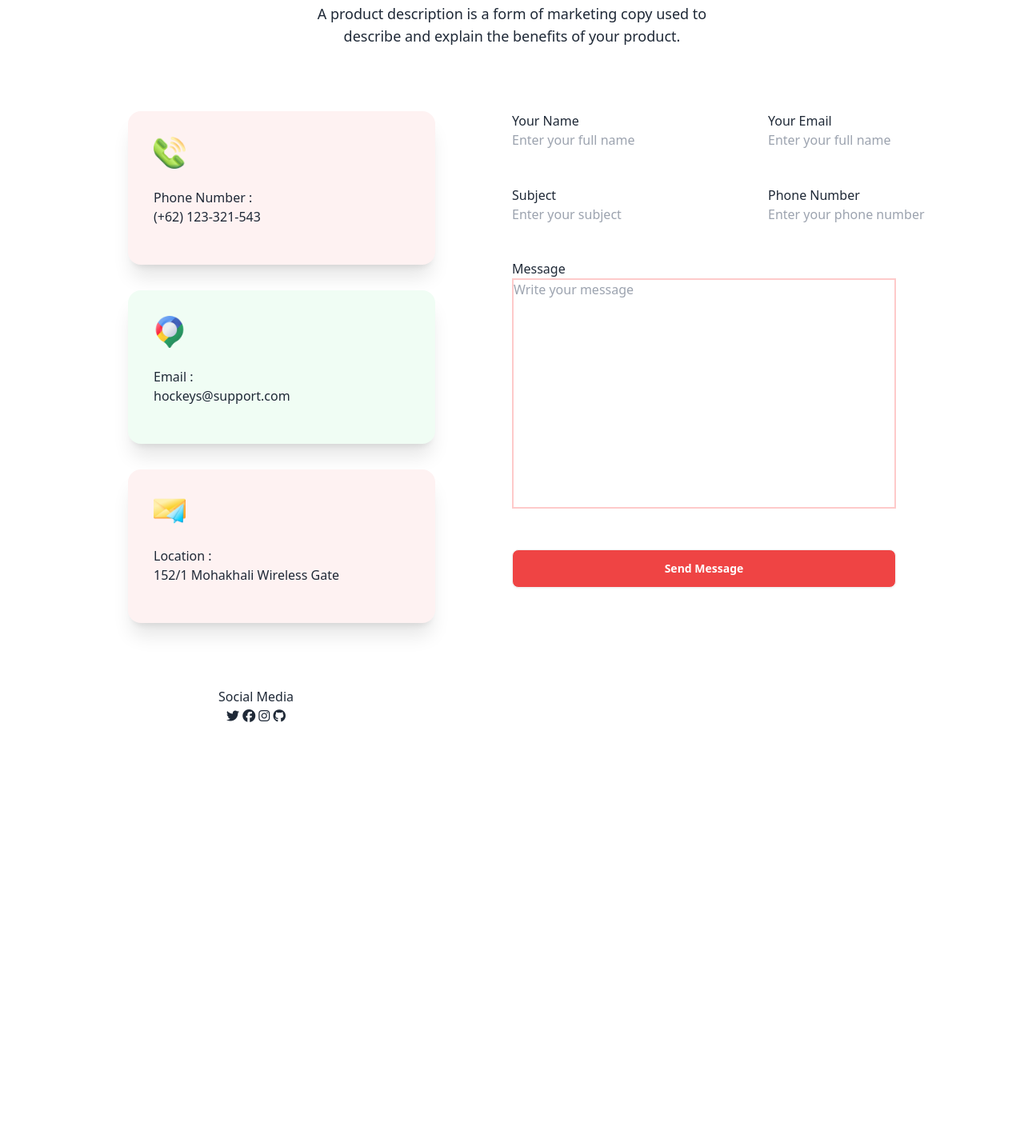
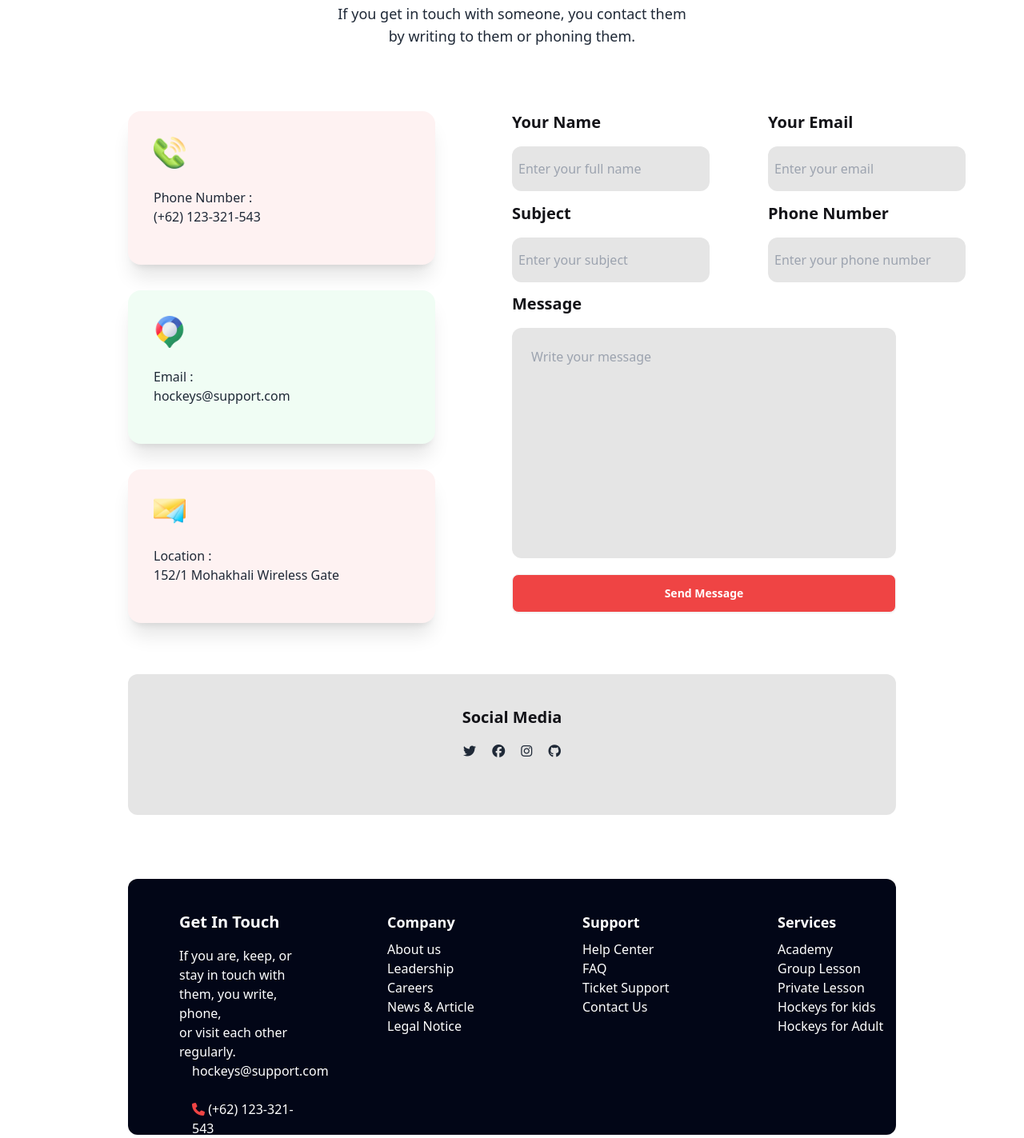
Before and after one commit to Suborna589/B9A3-Hockeys, a plain HTML site: page index.html in a window 1280 px wide. Shown: the part 3751-5174 px from the top of the page at 80% size. Before the commit the page ends 4658 px from the top, so only its background shows below. Drawn offline with nearby package versions, Linux system fonts and the light colour scheme.

Commit message:
Footer section done

```diff
--- a/index.html
+++ b/index.html
@@ -286,7 +286,7 @@ A product description is a form of marketing copy used to  <br> describe and exp
                 <h2 class="text-[#131318] text-4xl font-semibold "> Clients Question</h2>
                 <p class="text-lg ">
 
-A product description is a form of marketing copy used to  <br> describe and explain the benefits of your product.
+                  client onboarding questionnaire is a survey sent to new customers to <br>get more information about their needs and goals.
               </p>
 
             </div>
@@ -368,7 +368,7 @@ A product description is a form of marketing copy used to  <br> describe and exp
                 <h2 class="text-[#131318] text-4xl font-semibold "> Get In Touch</h2>
                 <p class="text-lg ">
 
-A product description is a form of marketing copy used to  <br> describe and explain the benefits of your product.
+                  If you get in touch with someone, you contact them <br> by writing to them or phoning them.   <br>
               </p>
             </div>
           </section>
@@ -404,45 +404,93 @@ A product description is a form of marketing copy used to  <br> describe and exp
 
 
 
-                 <form class="grid grid-cols-2">
-                  <div for="name">Your Name <br>
-                    <input type="text" id="name" placeholder="Enter your full name">
+                 <form class="grid grid-cols-2 ">
+                  <div for="name" class="font-bold text-[#131318] text-xl">Your Name <br>
+                    <input type="text" id="name" placeholder="Enter your full name" class="w-30 h-14  border-0 bg-neutral-200 rounded-xl mt-4 mr-28 p-2 text-base font-normal" >
                   </div>
-                  <div for="name">Your Email <br>
-                    <input type="text" id="name" placeholder="Enter your full name">
+                  <div for="email" class="font-bold text-[#131318] text-xl" >Your Email <br>
+                    <input type="email" id="email" placeholder="Enter your email" class="w-30 ml-30 h-14 mt-4 border-0 bg-neutral-200 p-2 rounded-2 rounded-xl text-base font-normal">
                   </div>
-                  <div for="subject">Subject <br>
-                    <input type="text" id="subject" placeholder="Enter your subject">
+                  <div for="subject" class="font-bold text-[#131318] text-xl">Subject <br>
+                    <input type="text" id="subject" placeholder="Enter your subject" class="w-30 h-14 border-0 bg-neutral-200 rounded-xl mt-4 p-2 text-base font-normal" >
                   </div>
-                  <div for="number">Phone Number <br>
-                    <input type="number" id="number" placeholder="Enter your phone number">
+                  <div for="number" class="font-bold text-[#131318] text-xl">Phone Number <br>
+                    <input type="number" id="number" placeholder="Enter your phone number" class="w-30 h-14 mt-4 border-0 bg-neutral-200 rounded-xl p-2 text-base font-normal" >
                   </div>
-                  <div for="name" class="col-span-2 ">Message  <br>
-                    <textarea type="input" id="name" placeholder="Write your message" class="w-9/12 h-72 resize-none border-2 border-red-200" ></textarea>
+                  <div for="name" class="col-span-2  font-bold text-[#131318] text-xl">Message  <br>
+                    <textarea type="input" id="name" placeholder="Write your message" class="w-9/12 h-72 resize-none border-0 bg-neutral-200 rounded-xl p-6 mt-4 text-base font-normal" ></textarea>
                   </div>
                   <div for="button" class="col-span-2 ">
                    <button  id="button" class="w-9/12 bg-red-500 text-white btn ">Send Message</button>
                   </div>
 
                  </form>
-                 <div class="text-center mt-20 ml-62">
-                  <h2>Social Media</h2>
-                  <div class="gap-x-4">
+
+
+                </div>
+                <div class="text-center mt-16 bg-neutral-200 w-9/12 h-44 pt-10 ml-40 rounded-xl">
+                  <h2 class="font-bold text-[#131318] text-xl">Social Media</h2>
+                  <div class="space-x-4 pt-4">
                   <a href=""><i class="fa-brands fa-twitter"></i></a>
                   <a href=""><i class="fa-brands fa-facebook"></i></a>
                   <a href=""><i class="fa-brands fa-instagram"></i></a>
                   <a href=""><i class="fa-brands fa-github"></i></a>
                 </div>
-                 </div>
-
-                </div>
+              </div>
+        </section>
 
 
-        </section>
+
 
     </main>
 
    <!-- Main Section Ends Here -->
+   <footer>
+    <div class="grid grid-cols-4 gap-x-4  w-9/12 h-80 pt-10 bg-slate-950 ml-40 mt-20 text-white rounded-xl">
+
+  <div class="ml-16 space-y-4"  >
+    <h2 class="text-xl font-extrabold ">Get In Touch</h2>
+    <p>If you are, keep, or stay in touch  with them, you write, phone,  <br>or visit each other regularly.</p>
+  </div>
+
+
+
+  <div class="ml-20 space-y-2">
+  <h2 class="text-lg font-bold ">Company</h2>
+  <p>About us <br>
+    Leadership <br>
+    Careers <br>
+    News & Article <br>
+    Legal Notice</p>
+</div>
+<div class="ml-20 space-y-2">
+  <h2 class="text-lg font-bold ">Support</h2>
+  <p>
+  Help Center <br>
+   FAQ <br>
+   Ticket Support <br>
+   Contact Us
+  </p>
+</div>
+<div class="ml-20 space-y-2">
+  <h2 class="text-lg font-bold ">Services</h2>
+  <p>Academy <br>
+    Group Lesson <br>
+    Private Lesson <br>
+    Hockeys for kids <br>
+    Hockeys for Adult</p>
+</div>
+<div class="ml-20">
+<h2>hockeys@support.com </h2> <br>
+
+<p><i class="fa-solid fa-phone text-red-500"></i>   (+62) 123-321-543 </p>
+</div>
+
+
+
+
+    </div>
+   </footer>
 
 </body>
 </html>
```
